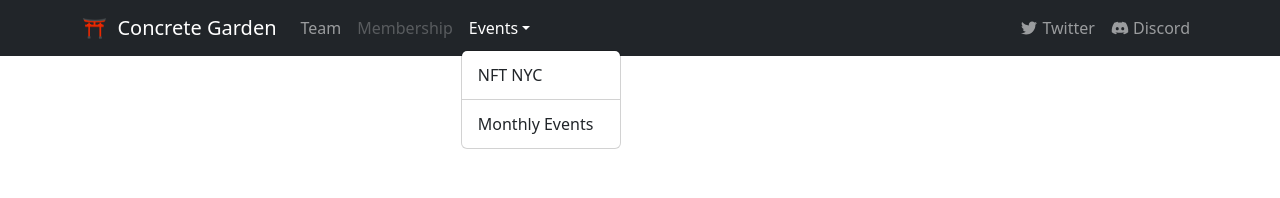
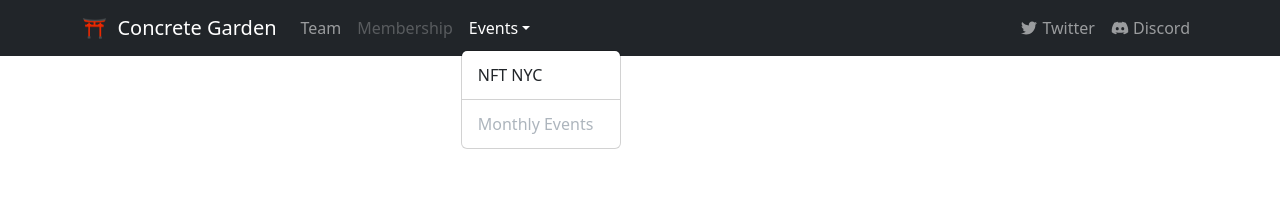
Before and after one commit to applezuki/applezuki, a Next.js app: page /NavBar in a window 1280 px wide. Both pictures are taken after a click on the button "Events". Shown: the top 198 px of the page. Built offline with nearby package versions, Linux system fonts and the light colour scheme.

Commit message:
Make sure we disable links that have no use for now

```diff
--- a/src/pages/NavBar.tsx
+++ b/src/pages/NavBar.tsx
@@ -28,9 +28,9 @@ const NavBar: React.FC = () => {
             <Nav.Link href="#team">Team</Nav.Link>
             <Nav.Link href="#membership" disabled>Membership</Nav.Link>
             <NavDropdown title="Events" id="collasible-nav-dropdown">
-              <NavDropdown.Item href="#action/nftnyc">NFT NYC</NavDropdown.Item>
+              <NavDropdown.Item href="https://twitter.com/AzukiNYC/status/1641185733246320640" target="_blank">NFT NYC</NavDropdown.Item>
               <NavDropdown.Divider />
-              <NavDropdown.Item href="#action/monthly-events">Monthly Events</NavDropdown.Item>
+              <NavDropdown.Item href="#action/monthly-events" disabled>Monthly Events</NavDropdown.Item>
             </NavDropdown>
           </Nav>
           <Nav>
```
